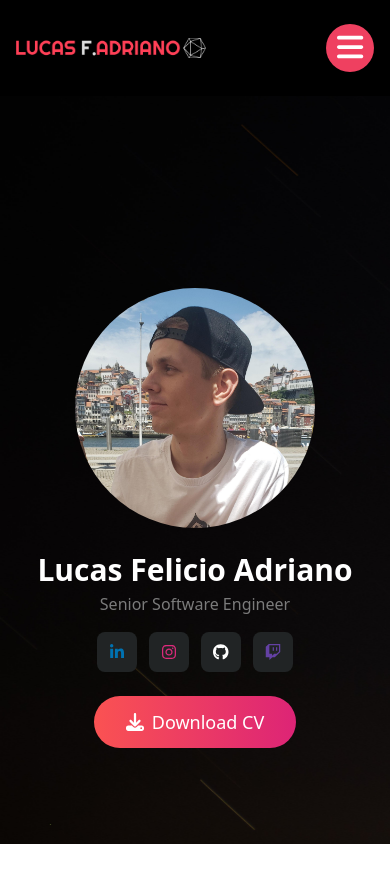
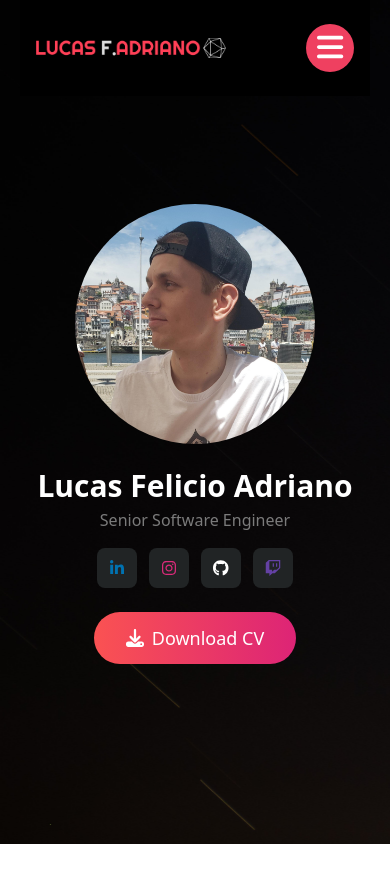
Before and after one commit to lucasadrianof/personal-blog-nextjs, a Next.js app: page / in a window 390 px wide. Shown: the top 882 px of the page. After the commit the page ends 844 px from the top, so only its background shows below. Built offline with nearby package versions, Linux system fonts and the light colour scheme.

Commit message:
fix: fix avatar position for extra-small screens

```diff
--- a/src/app/components/Hero/Hero.tsx
+++ b/src/app/components/Hero/Hero.tsx
@@ -6,7 +6,7 @@ import Social from '../Social/Social'
 
 export default function Hero() {
   return (
-    <div className="flex flex-col items-center justify-center h-[100vh] lg:h-[80vh]">
+    <div className="flex flex-col items-center justify-center h-[100vh] lg:h-[80vh] md:h-[80vh] sm:h-[80vh] xs:h-[80vh]">
       <Image
         alt="avatar"
         className="object-cover rounded-full h-60 w-60"
--- a/tailwind.config.js
+++ b/tailwind.config.js
@@ -1,3 +1,7 @@
+// eslint-disable-next-line @typescript-eslint/no-var-requires
+const defaultTheme = require('tailwindcss/defaultTheme')
+
+console.log({ defaultTheme })
 /** @type {import('tailwindcss').Config} */
 module.exports = {
   content: [
@@ -12,6 +16,10 @@ module.exports = {
       container: {
         center: true,
       },
+      screens: {
+        xs: '350px',
+        ...defaultTheme.screens,
+      },
     },
   },
   plugins: [],
```
